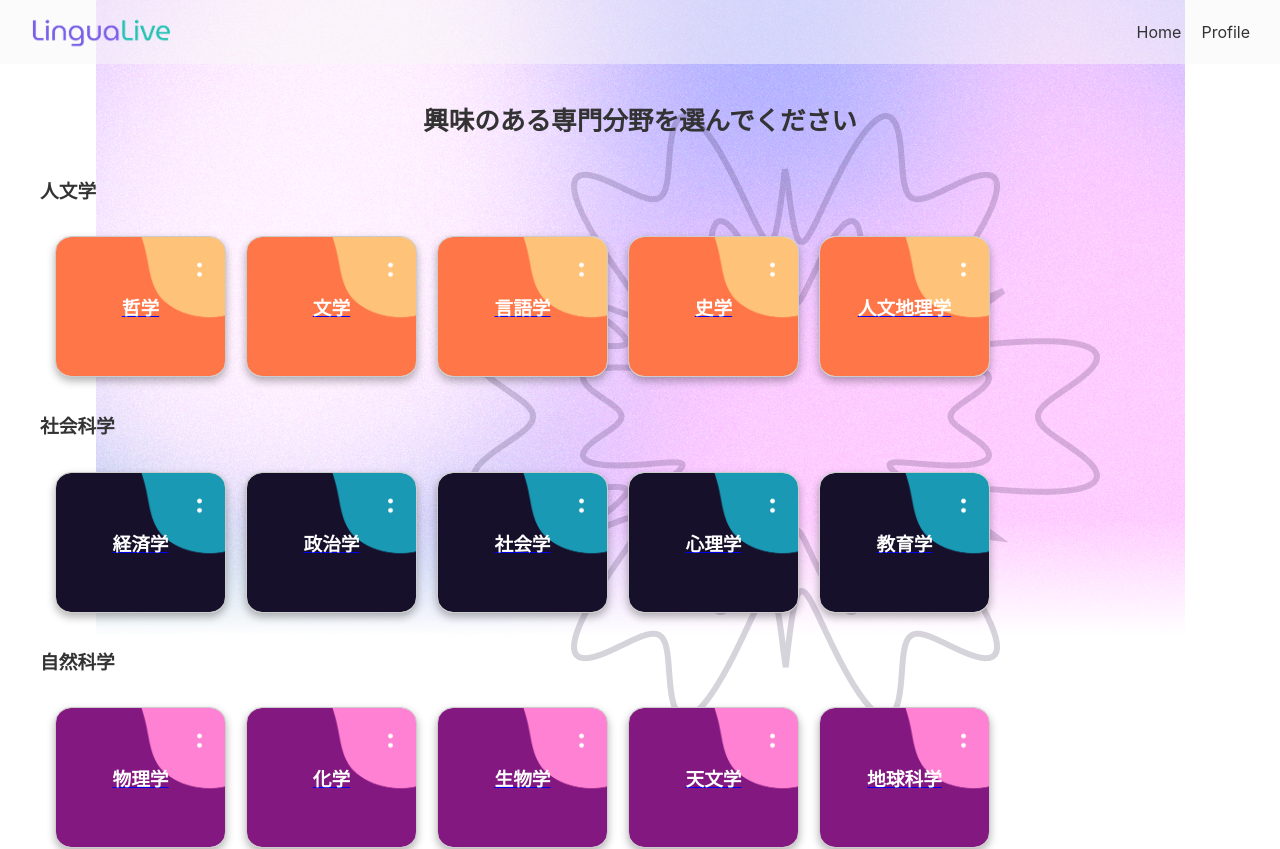
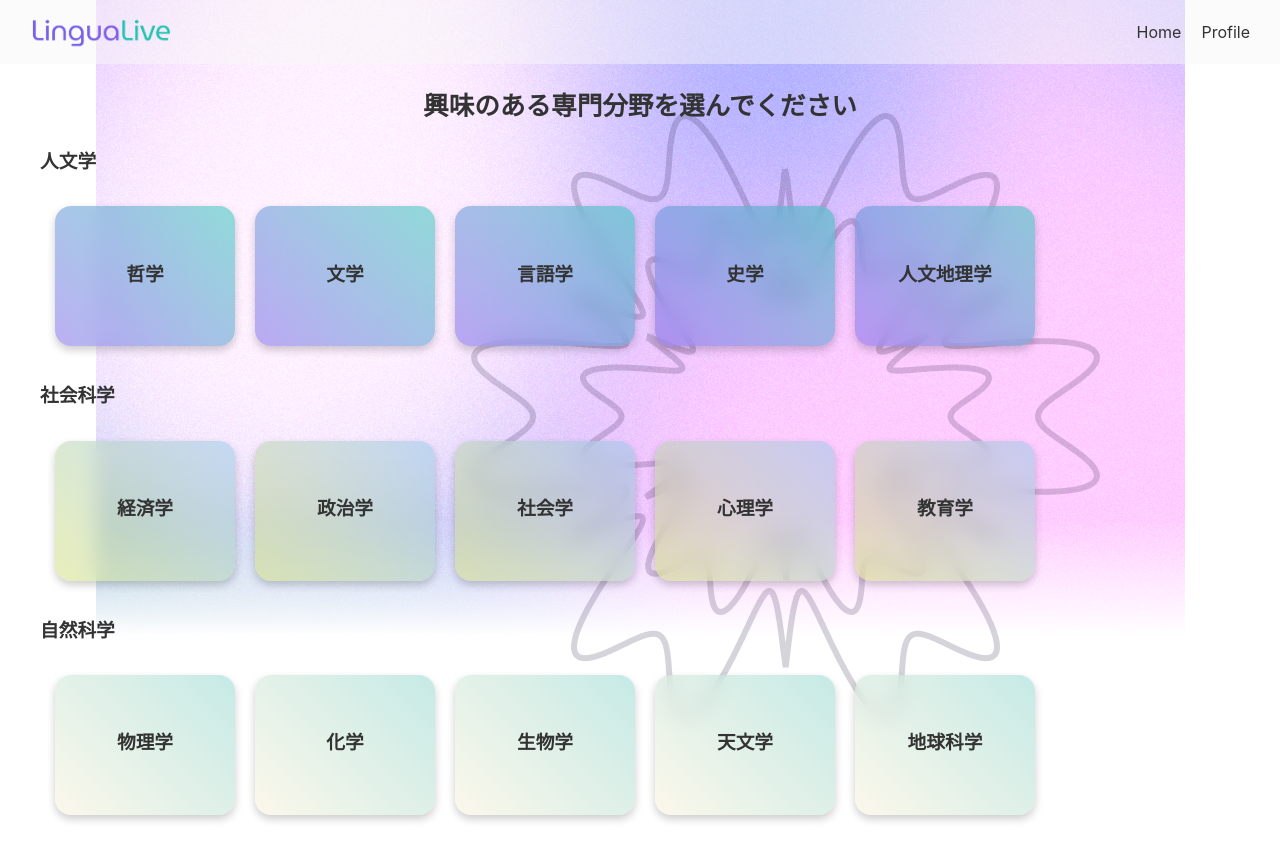
Before and after one commit to Rdnbt/ReactApp, a React (Create React App) app: page /subjects in a window 1280 px wide. Shown: the top 849 px of the page. Built offline with nearby package versions, Linux system fonts and the light colour scheme; no server answers; sample sign-in values are in the browser's storage.

Commit message:
Dec8 card fixed

```diff
--- a/src/components/Card.css
+++ b/src/components/Card.css
@@ -1,22 +1,31 @@
 .card {
-  width: 149px; /* カードの幅 */
-  height: 119px; /* カードの高さ */
-  border-radius: 16px; /* 角丸の半径 */
-  background-size: cover; /* 背景画像をカバーとして設定 */
-  background-position: center; /* 背景画像を中央に配置 */
-  overflow: hidden; /* 画像がはみ出ないようにする */
+  flex: 0 0 auto;
+  width: 160px;
+  height: 120px;
+  padding: 10px;
+  margin: 5px;
+  border-radius: 16px;
+  cursor: pointer;
   display: flex;
   justify-content: center;
   align-items: center;
-  cursor: pointer;
-  text-align: center;
+  overflow: hidden;
+  scrollbar-width: none;
+  -ms-overflow-style: none; /* IE 10+ 用: スクロールバーを非表示にする */
+  ::-webkit-scrollbar {
+    display: none;
+  }
+
 }
 
+
 .card h3 {
-  color: white; /* タイトルのテキスト色 */
-  z-index: 1;
+  color: #333; /* タイトルのテキスト色 */
+  margin-top: 10px; /* タイトルの上のマージンを追加 */
 }
 
 .card:hover {
-  background-color: #e2e2e2;
+  background-color: #e2e2e2; /* ホバー時の背景色を変更 */
+  transform: scale(1.05); /* 少し拡大する */
+  box-shadow: 0 6px 12px rgba(0, 0, 0, 0.3); /* 影を大きくする */
 }
--- a/src/components/Card.js
+++ b/src/components/Card.js
@@ -2,10 +2,19 @@ import React from 'react';
 import { Link } from 'react-router-dom';
 import './Card.css';
 
-function Card({ title, to, image }) {
+function Card({ title, to, style }) { // style プロパティを受け取るように変更
+  // グラデーションを含むカードスタイルの定義
   const cardStyle = {
-    backgroundImage: `url(${image})`,
-    // 他のスタイル指定
+    ...style, // 渡されたスタイルを適用
+    color: 'white',
+    display: 'flex',
+    flexDirection: 'column',
+    justifyContent: 'center',
+    alignItems: 'center',
+    textAlign: 'center',
+    borderRadius: '16px',
+    textDecoration: 'none',
+    boxShadow: '0 4px 8px rgba(0, 0, 0, 0.2)'
   };
 
   return (
--- a/src/components/login/Dashboard.js
+++ b/src/components/login/Dashboard.js
@@ -1,9 +1,10 @@
 import React, { useState } from 'react'
-import { Card, Button, Alert } from 'react-bootstrap'
+import { Button, Alert } from 'react-bootstrap'
 import { useAuth } from '../../context/AuthContext'
 import { Link, useNavigate } from 'react-router-dom'
 import Header from '../Header' // Header コンポーネントをインポート
 import './Login.css'
+
 
 export default function Dashboard() {
     const [error, setError] = useState("")
@@ -25,20 +26,16 @@ export default function Dashboard() {
         <>
       <Header />
       <div className="dashboard-container">
-                <Card>
-                    <Card.Body>
-                        <h2 className='text-center mb-4'>Profile</h2>
+        <h2 className='dashboard-title'>Profile</h2>
         {error && <Alert variant="danger">{error}</Alert>}
-                        <div className="email-text">
+        <div className="dashboard-email">
           <strong>Email:</strong> {currentUser.email}
         </div>
-                        <Link to="/update-profile" className="btn btn-primary w-100 mt-3">Update Profile</Link>
-                    </Card.Body>
-                </Card>
-                <div className="logout-button-container">
-                    <Button variant="link" onClick={handleLogout}>Log Out</Button>
+        <div className="centered-container">
+      <Link to="/update-profile" className="dashboard-button update">Update Profile</Link>
     </div>
+        <Button variant="link" onClick={handleLogout} className="dashboard-button logout">Log Out</Button>
       </div>
     </>
-    )
+  );
 }
--- a/src/components/login/Login.css
+++ b/src/components/login/Login.css
@@ -1,9 +1,52 @@
 .dashboard-container {
-    padding-top: 50px;
+    background-color: #FBF6FD;
+    color: #333;
+    padding: 30px 20px;
+    border-radius: 10px;
+    box-shadow: 0 4px 8px rgba(0, 0, 0, 0.2);
+    max-width: 400px;
+    margin: 20px;
+  }
+
+  .dashboard-title {
+    color: #CEB1F0;
+    text-align: center;
+    margin-bottom: 20px;
+  }
+
+  .dashboard-email {
+    background-color: white;
+    border: 1px solid #CEB1F0;
+    padding: 10px;
+    border-radius: 5px;
+    margin-bottom: 20px;
+  }
+
+  .dashboard-button {
+    display: block;
+    width: 100%;
+    text-align: center;
+    padding: 10px;
+    margin-top: 10px;
+    border-radius: 5px;
+    color: white;
+    font-weight: bold;
+  }
+
+  .update {
+    background-color: #CEB1F0;
+    text-align: center;
+  }
+  .centered-container {
     display: flex;
-    flex-direction: column;
-    align-items: center;
-    min-height: 100vh;
+    justify-content: center;
+    margin-top: 20px;
+  }
+  .logout {
+    background-color: #FBF6FD;
+    color: #CEB1F0;
+    border: 1px solid #CEB1F0;
+    text-align: center;
   }
 
   .card {
--- a/src/pages/Subjects.js
+++ b/src/pages/Subjects.js
@@ -1,7 +1,7 @@
 import React from 'react';
+import Header from '../components/Header';
 import Card from '../components/Card';
-import Header from '../components/Header';
-import './subjects.css';
+import './Subjects.css';
 
 function Subjects() {
   const categories = {
@@ -47,16 +47,19 @@ function Subjects() {
       ]
       // 他の分類とその科目を追加可能
     };
-  const getBackgroundImage = (categoryName) => {
-    const imageMap = {
-      '人文学': '/images/humanities.jpg',
-      '社会科学': '/images/social-sciences.jpg',
-      '自然科学': '/images/natural-sciences.jpg',
-      '工学': '/images/engineering.jpg',
-      '医学・健康科学': '/images/medicine.jpg',
+
+    const getGradient = (categoryName) => {
+      const gradientMap = {
+        '人文学': 'linear-gradient(45deg, rgba(121, 96, 232, 0.5), rgba(35, 195, 180, 0.5)) ',
+        '社会科学': 'linear-gradient(45deg, rgba(210, 220, 118,0.5),rgba(145, 199, 232,0.5)',
+        '自然科学': 'linear-gradient(45deg, rgba(248, 240, 214,0.5),rgba(141, 213, 205,0.5)',
+        '工学': 'linear-gradient(-30deg, rgba(134, 193, 247,0.5),rgba(21, 165, 56,0.5)',
+        '医学・健康科学': 'linear-gradient(45deg, rgba(251, 246, 253,0.5),rgba(206, 177, 240,0.5)',
       };
-    return imageMap[categoryName];
+      console.log(gradientMap[categoryName]);
+      return gradientMap[categoryName];
     };
+
 
 
     return (
@@ -72,7 +75,7 @@ function Subjects() {
                 key={index}
                 title={subject.title}
                 to={subject.to}
-                image={getBackgroundImage(category)} // 背景画像のURLを設定
+                style={{ background: getGradient(category) }}
               />
               ))}
             </div>
--- a/src/pages/subjects.css
+++ b/src/pages/subjects.css
@@ -1,40 +1,26 @@
 .subjects-page {
   background-color: rgba(255, 255, 255, 0);
-  color: #333; /* 文字色 */
-  min-height: 100vh; /* ページの最小の高さ */
+  color: #333;
+  min-height: 100vh;
   display: flex;
   flex-direction: column;
   padding: 20px;
-  margin: 0 auto; /* 中央寄りの配置 */
-  max-width: 1200px; /* コンテンツの最大幅 */
+  margin: 0 auto;
+  max-width: 1200px;
 }
 
 .subjects-header {
-  background-color: #282c34; /* ヘッダーの背景色 */
-  color: #333; /* ヘッダーの文字色 */
-  padding: 20px; /* パディング */
-  text-align: center; /* センタリング */
-}
-
-.cards-container {
-  overflow-x: auto; /* 水平方向にスクロール可能に設定 */
-  scrollbar-width: none; /* Firefoxでスクロールバーを隠す */
-  flex-grow: 1; /* コンテナの成長を許可 */
-  display: flex; /* フレックスボックス */
-  flex-wrap: wrap; /* 折り返し */
-  justify-content: center; /* 中央揃え */
-  gap: 20px; /* カード間の隙間 */
-  padding: 20px; /* パディング */
-  ::-webkit-scrollbar {
-    display: none;
-  }
+  background-color: #282c34;
+  color: #333;
+  padding: 20px;
+  text-align: center;
 }
 
 .subjects-footer {
-  background-color: #F8F8F8; /* フッターの背景色 */
-  color: #333; /* フッターの文字色 */
-  padding: 20px; /* パディング */
-  text-align: center; /* センタリング */
+  background-color: #F8F8F8;
+  color: #333;
+  padding: 20px;
+  text-align: center;
 }
 
 .header {
@@ -46,7 +32,7 @@
 }
 
 .brand-icon {
-  height: 50px; /* アイコンのサイズ調整 */
+  height: 50px;
 }
 
 .header nav ul {
@@ -62,62 +48,43 @@
   color: #333;
   text-decoration: none;
 }
+
 .card-container {
-  overflow-x: auto; /* 水平方向にスクロール可能に設定 */
+  margin: 0 auto;
+  overflow-x: auto;
   display: flex;
   gap: 10px;
   padding: 10px;
-  scrollbar-width: none; /* Firefoxでスクロールバーを隠す */
+  scrollbar-width: none;
+  -ms-overflow-style: none; /* IE 10+ 用: スクロールバーを非表示にする */
+
+  /* Chrome, Safari, Opera 用: スクロールバーを非表示にする */
   ::-webkit-scrollbar {
-    display: none; /* Chrome, Safariでスクロールバーを隠す */
+    display: none;
   }
 }
 
 
-.card {
-  flex: 0 0 auto;
-  width: 149px; /* カードの幅 */
-  height: 119px; /* カードの高さ */
-  padding: 10px;
-  margin: 5px;
-  background-color: #f5f5f5;
-  border: 1px solid #ccc;
-  border-radius: 16px; /* 角丸の半径 */
-  cursor: pointer;
-  display: flex;
-  justify-content: center;
-  align-items: center;
-  background-size: cover; /* 背景画像をカバーとして設定 */
-  background-position: center; /* 背景画像を中央に配置 */
-  overflow: hidden; /* 画像がはみ出ないようにする */
+
+.subjects-intro {
+  font-size: 3em;
+  color: #333;
+  text-align: center;
+  margin: 5px 0;
 }
 
-.card:hover {
-  background-color: #e2e2e2;
-}
-
-.subjects-intro {
-  font-size: 1.5em; /* デフォルトのフォントサイズ */
-  color: #333; /* テキストの色 */
-  text-align: center;
-  margin: 20px 0;
-}
-
-/* 画面幅が小さいデバイス用のスタイル */
 @media (max-width: 600px) {
   .subjects-intro {
-    font-size: 1.2em;
+    font-size: 1.3em;
   }
 }
 
-/* 画面幅が中程度のデバイス用のスタイル */
 @media (min-width: 601px) and (max-width: 1024px) {
   .subjects-intro {
     font-size: 1.4em;
   }
 }
 
-/* 画面幅が大きいデバイス用のスタイル */
 @media (min-width: 1025px) {
   .subjects-intro {
     font-size: 1.6em;
@@ -144,25 +111,3 @@
   left: calc(50% - 110px);
   top: 25px;
 }
-
-#next, #prev {
-  position: absolute;
-  top: 40%;
-  color: #fff;
-  background-color: transparent;
-  border: none;
-  font-size: xxx-large;
-  font-family: monospace;
-  font-weight: bold;
-  cursor: pointer;
-}
-
-#next {
-  right: 20px;
-}
-
-#prev {
-  left: 20px;
-}
-
-/* 他のスタイル */
```
Lines whose indentation alone changed are shown as unchanged.
